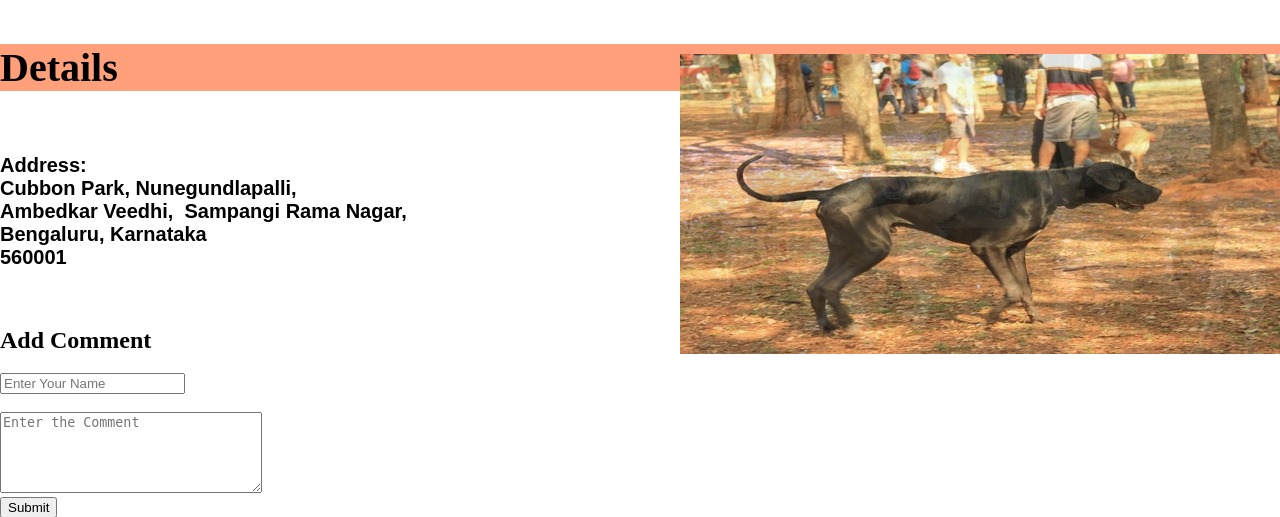
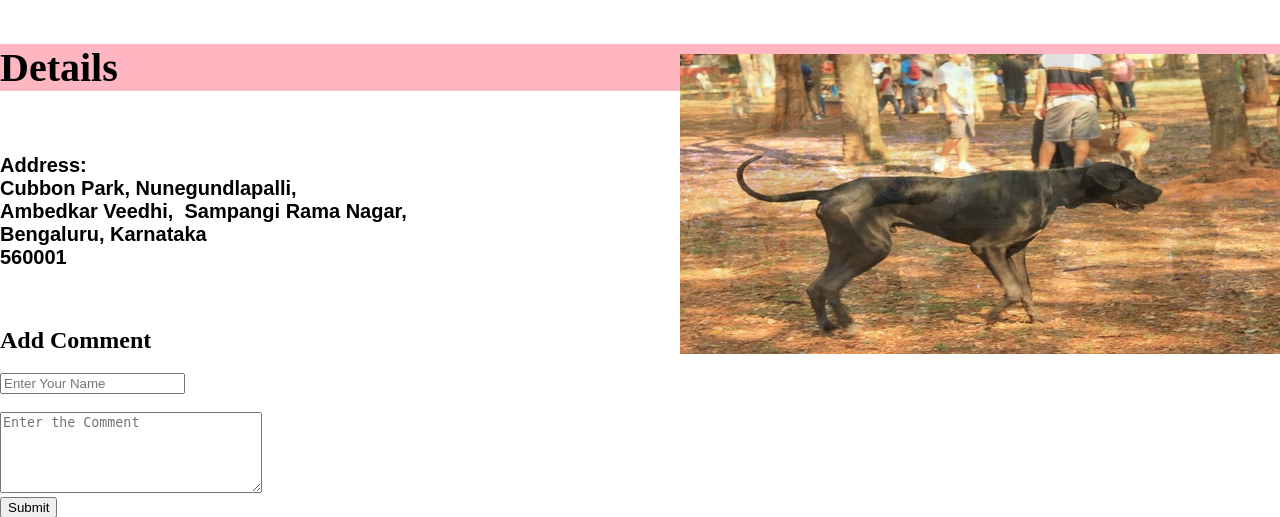
Before and after one commit to Dhathwar91/petwebsite, a PHP site: page /cubb.php in a window 1280 px wide. Shown: the part 679-1196 px from the top of the page. Run offline with PHP 8.4, Linux system fonts and the light colour scheme; data that the repository does not hold is empty.

Commit message:
Add files via upload

```diff
--- a/parfod.css
+++ b/parfod.css
@@ -3,7 +3,7 @@
     font-style: bold;
     font-weight: bold;
     font-size: 40px;
-    background-color: lightsalmon;
+    background-color:lightpink;
     display: block;
 border-color: black;
   }
```
